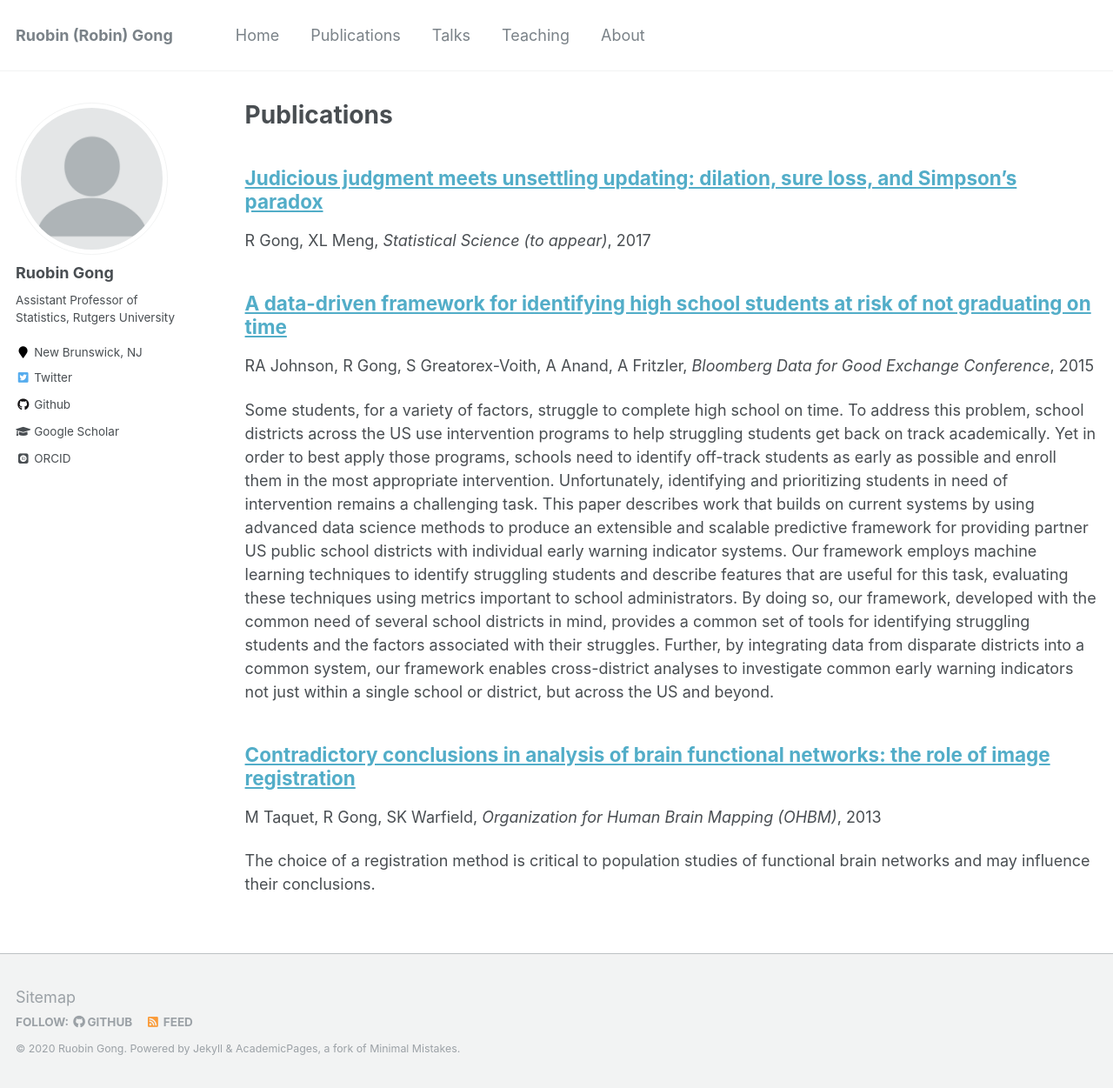
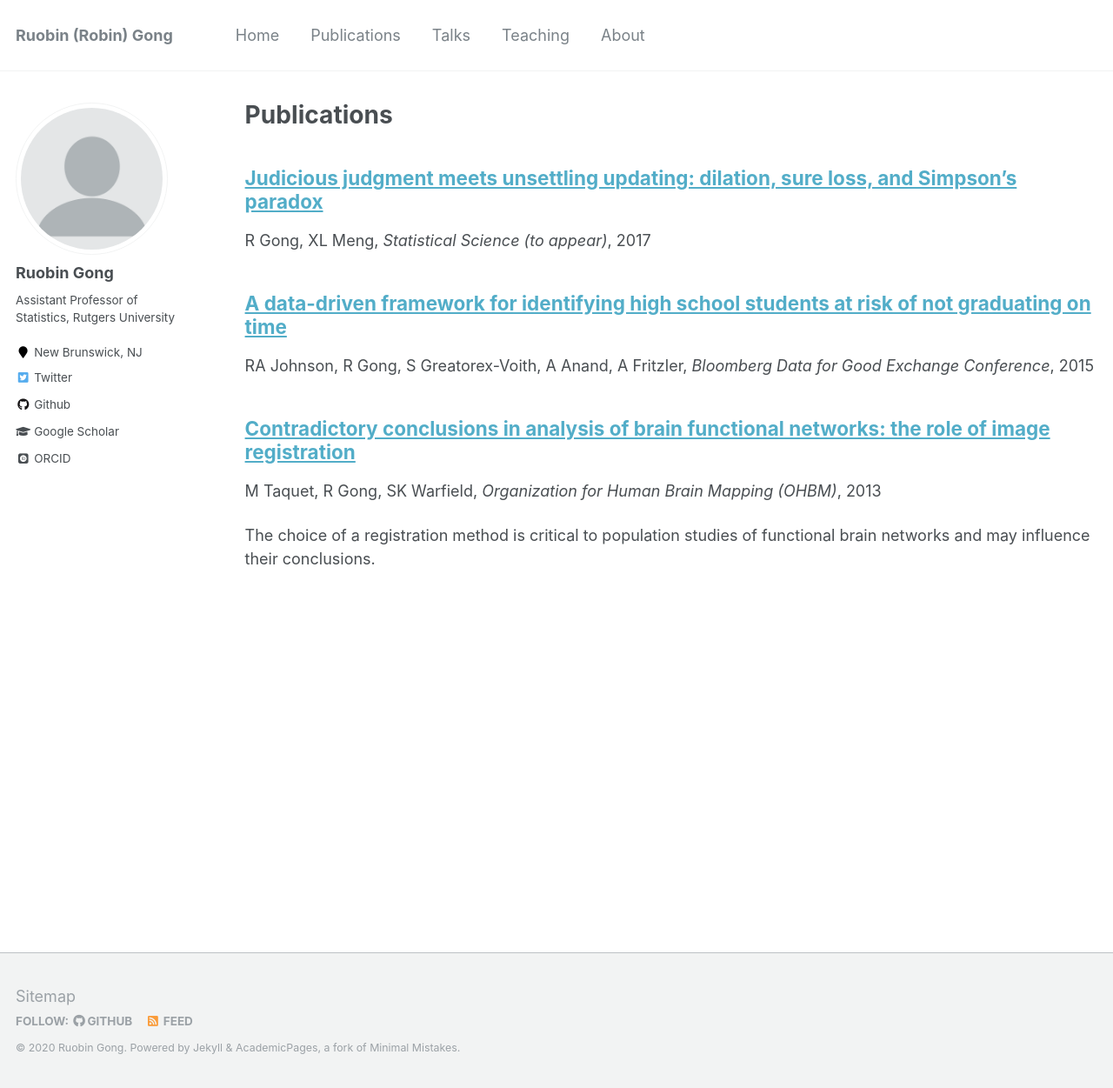
Before and after one commit to RuobinGong/RuobinGong.github.io, a Jekyll site: the page built from _pages/publications.md, in a window 1280 px wide and 1251 px high. Shown: the whole window at 87% size. Built offline with Jekyll 4.4.1, drawn with Linux system fonts in a browser that asks for light colours; some web fonts are replaced.

Commit message:
Update 2015-01-01-Johnson.md

```diff
--- a/_publications/2015-01-01-Johnson.md
+++ b/_publications/2015-01-01-Johnson.md
@@ -2,10 +2,10 @@
 title: "A data-driven framework for identifying high school students at risk of not graduating on time"
 collection: publications
 permalink: /publication/2015-01-01-Johnson
-excerpt: 'Some students, for a variety of factors, struggle to complete high school on time. To address this problem, school districts across the US use intervention programs to help struggling students get back on track academically. Yet in order to best apply those programs, schools need to identify off-track students as early as possible and enroll them in the most appropriate intervention. Unfortunately, identifying and prioritizing students in need of intervention remains a challenging task. This paper describes work that builds on current systems by using advanced data science methods to produce an extensible and scalable predictive framework for providing partner US public school districts with individual early warning indicator systems. Our framework employs machine learning techniques to identify struggling students and describe features that are useful for this task, evaluating these techniques using metrics important to school administrators. By doing so, our framework, developed with the common need of several school districts in mind, provides a common set of tools for identifying struggling students and the factors associated with their struggles. Further, by integrating data from disparate districts into a common system, our framework enables cross-district analyses to investigate common early warning indicators not just within a single school or district, but across the US and beyond.'
+excerpt: ''
 date: 2015-01-01
 venue: 'Bloomberg Data for Good Exchange Conference'
-author: RA Johnson, R Gong, S Greatorex-Voith, A Anand, A Fritzler
+author: 'RA Johnson, R Gong, S Greatorex-Voith, A Anand, A Fritzler'
 
 ---
 
```
